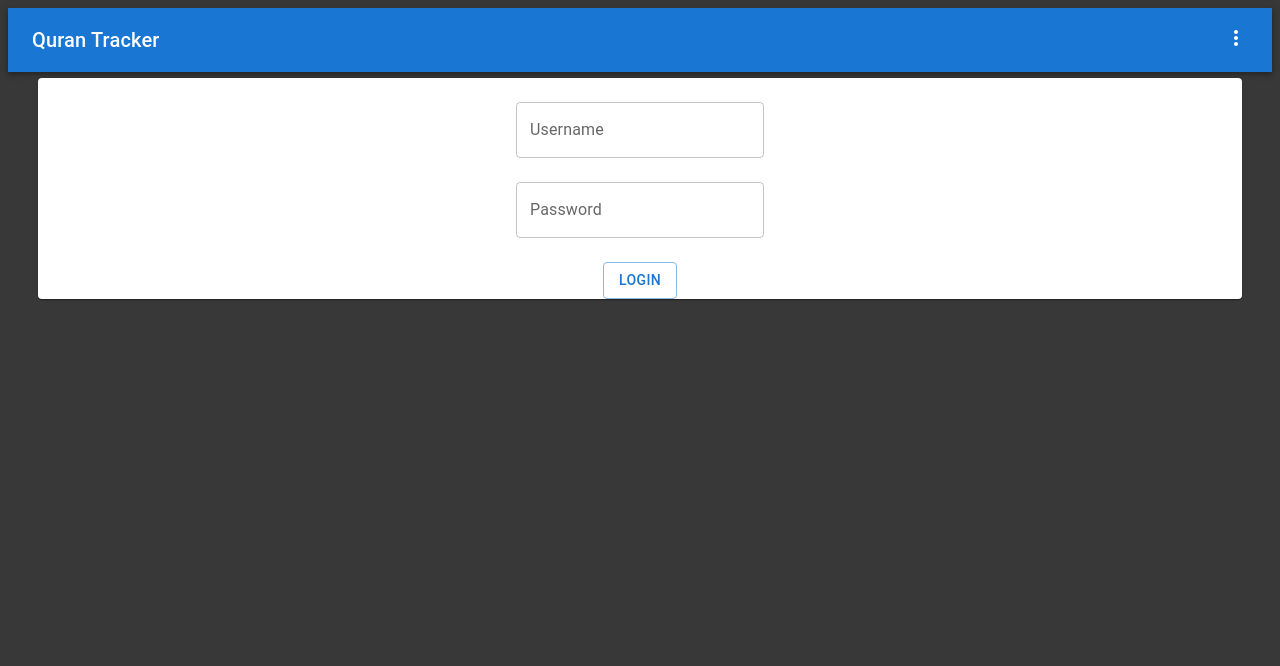
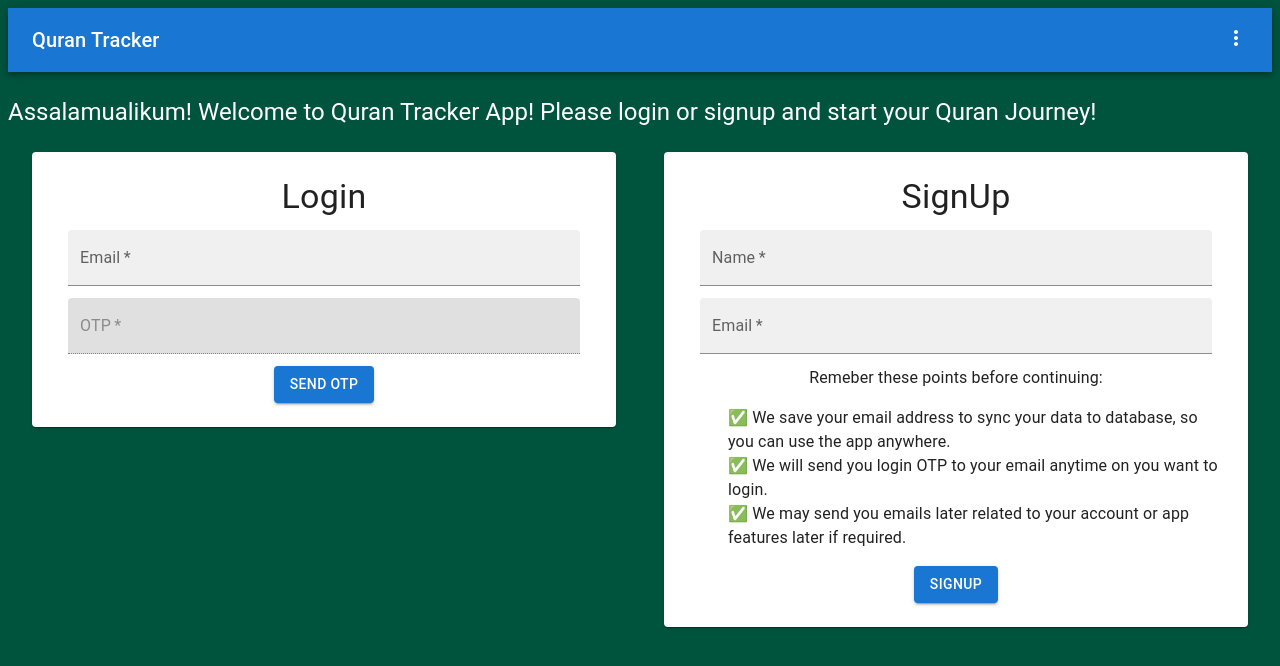
Before and after one commit to KhanStan99/quran-tracker, a React (Create React App) app: page /login in a window 1280 px wide. Shown: the top 666 px of the page. Built offline with nearby package versions, Linux system fonts and the light colour scheme.

Commit message:
Added Login/Signup components

```diff
--- /dev/null
+++ b/src/components/login.css
@@ -0,0 +1,3 @@
+ul {
+  list-style-type: none;
+}
--- a/src/components/login.jsx
+++ b/src/components/login.jsx
@@ -1,30 +1,123 @@
-import React from 'react';
-import { Grid, TextField, Paper } from '@mui/material';
+import React, { useState } from 'react';
+import { Grid, TextField, Paper, Typography } from '@mui/material';
 import Button from '@mui/material/Button';
+import './login.css';
 
 export default function Login() {
+  const [name, setName] = useState(null);
+  const [email, setEmail] = useState(null);
+  const [isLoginOtpSend, setIsLoginOtpSend] = useState(false);
+
   return (
-    <div style={{ padding: 30 }}>
-      <Paper>
+    <Grid container>
+      <Typography
+        variant="h5"
+        textAlign={'center'}
+        color={'#FFF'}
+        marginTop={'24px'}
+      >
+        Assalamualikum! Welcome to Quran Tracker App! Please login or signup and
+        start your Quran Journey!
+      </Typography>
       <Grid
-          container
-          spacing={3}
+        item
+        xs={12}
+        sm={12}
+        md={6}
+        spacing={2}
         direction={'column'}
         justify={'center'}
         alignItems={'center'}
+        textAlign={'center'}
       >
-          <Grid item xs={12}>
-            <TextField label="Username"></TextField>
+        <Paper style={{ padding: '24px', margin: '24px' }}>
+          <Typography variant="h4">Login</Typography>
+          <Grid item style={{ margin: '12px' }}>
+            <TextField
+              disabled={isLoginOtpSend}
+              required
+              fullWidth
+              label="Email"
+              variant="filled"
+            />
           </Grid>
-          <Grid item xs={12}>
-            <TextField label="Password" type={'password'}></TextField>
+          <Grid item style={{ margin: '12px' }}>
+            <TextField
+              disabled={!isLoginOtpSend}
+              required
+              fullWidth
+              label="OTP"
+              variant="filled"
+            />
           </Grid>
 
           <Grid item xs={12}>
-            <Button variant="outlined">Login</Button>
+            <Button variant="contained" onClick={() => setIsLoginOtpSend(true)}>
+              {isLoginOtpSend ? 'Verify OTP' : 'Send OTP'}
+            </Button>
+          </Grid>
+        </Paper>
+      </Grid>
+
+      <Grid
+        item
+        xs={12}
+        sm={12}
+        md={6}
+        spacing={2}
+        justify={'center'}
+        alignItems={'center'}
+        textAlign={'center'}
+      >
+        <Paper style={{ padding: '24px', margin: '24px' }}>
+          <Typography variant="h4">SignUp</Typography>
+          <Grid item style={{ margin: '12px' }}>
+            <TextField
+              fullWidth
+              required
+              label="Name"
+              variant="filled"
+            />
+          </Grid>
+          <Grid item style={{ margin: '12px' }}>
+            <TextField
+              required
+              fullWidth
+              label="Email"
+              variant="filled"
+            />
+          </Grid>
+          <Grid style={{ textAlign: 'start' }}>
+            <Typography variant="body1" textAlign={'center'}>
+              Remeber these points before continuing:
+            </Typography>
+            <ul>
+              <li>
+                <Typography variant="body1">
+                  ✅ We save your email address to sync your data to database,
+                  so you can use the app anywhere.
+                </Typography>
+              </li>
+              <li>
+                <Typography variant="body1">
+                  ✅ We will send you login OTP to your email anytime on you
+                  want to login.
+                </Typography>
+              </li>
+              <li>
+                <Typography variant="body1">
+                  ✅ We may send you emails later related to your account or app
+                  features later if required.
+                </Typography>
+              </li>
+            </ul>
+          </Grid>
+
+          <Grid item xs={12}>
+            <Button variant="contained">SignUp</Button>
+          </Grid>
+        </Paper>
       </Grid>
     </Grid>
-      </Paper>
-    </div>
   );
 }
--- a/src/components/styles.css
+++ b/src/components/styles.css
@@ -1,7 +1,7 @@
 @import url('https://fonts.googleapis.com/css2?family=Montserrat:wght@100;400;600&display=swap');
 
 body {
-  background-color: #383838;
+  background-color: #00533d;
 }
 
 .App {
```
Also changed, not shown: 1 other file (tests, documents, lock files or other folders). Lines whose indentation alone changed are shown as unchanged.
